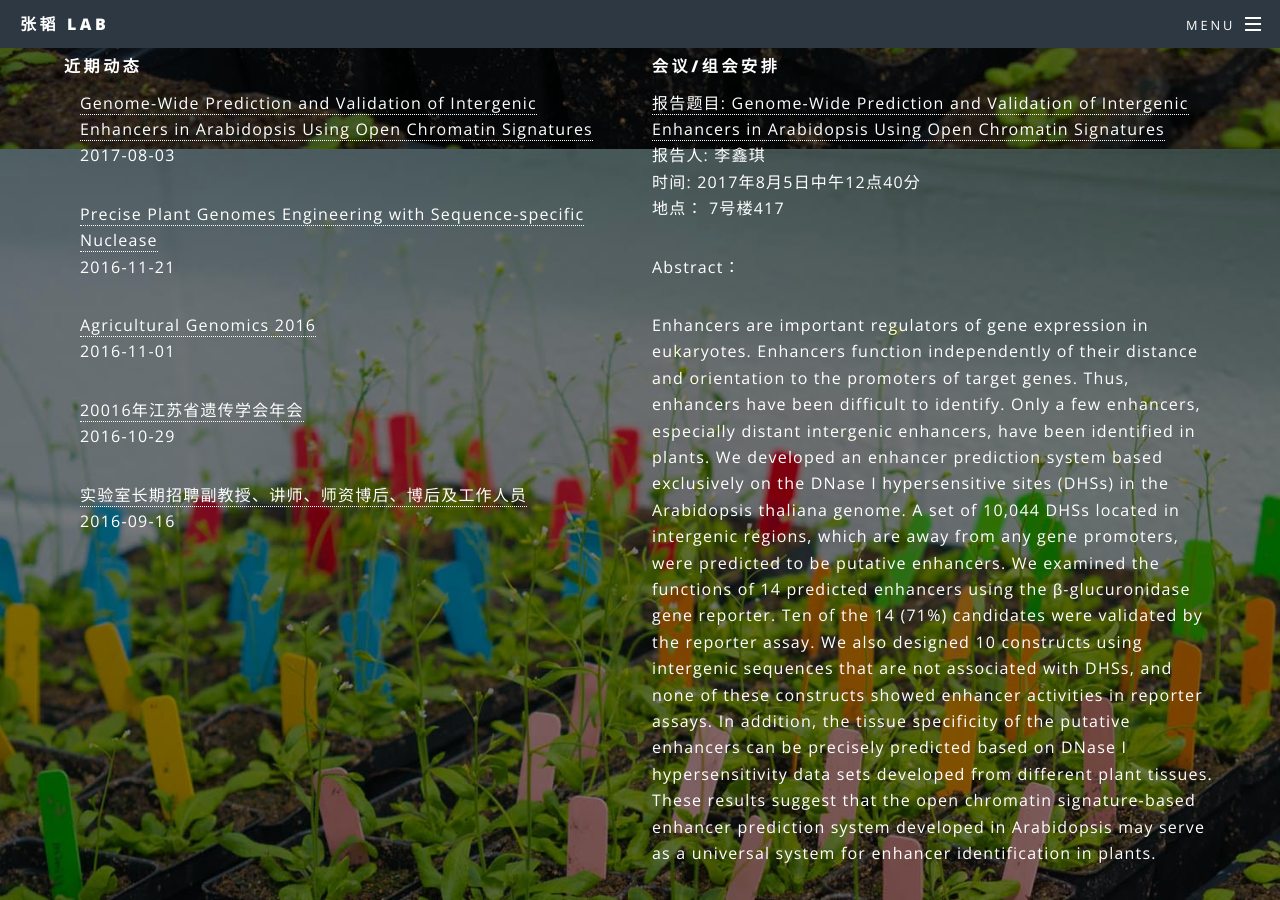
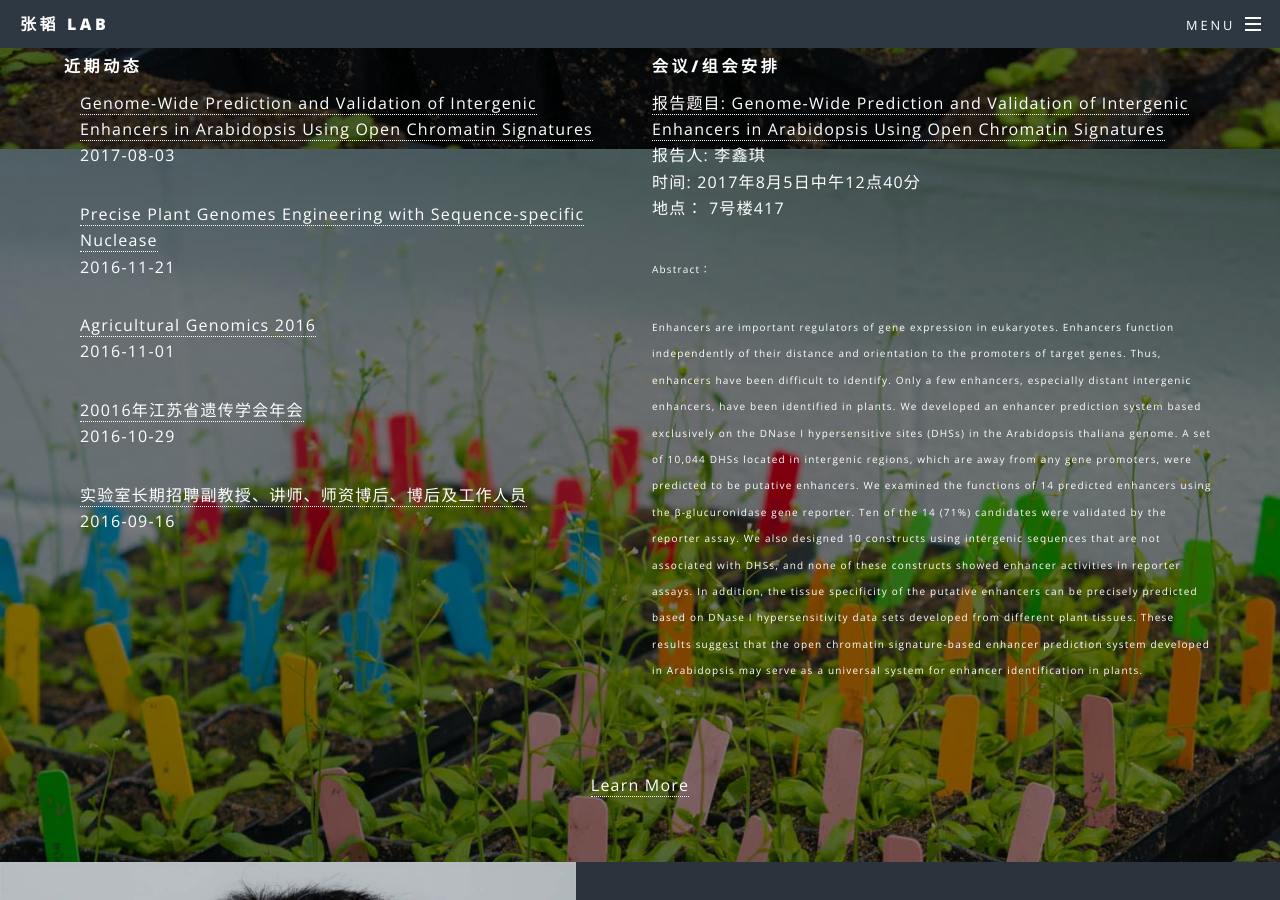
Before and after one commit to zhangtaolab/zhangtaolab.github.io, a Jekyll site: the page built from index.html, in a window 1280 px wide and 900 px high, scrolled down 1771 px. Built offline with Jekyll 4.4.1, drawn with Linux system fonts in a browser that asks for light colours.

Commit message:
font size change

```diff
--- a/index.html
+++ b/index.html
@@ -53,7 +53,7 @@ layout: landing
 									{% for post in site.categories.labmeeting limit:1 %}
 										<p><a href="{{ site.baseurl }}{{ post.url }}"> 报告题目: {{ post.title }} </a> </br> 报告人: {{ post.person }} </br> 时间: {{ post.rtime }} </br> 地点： {{ post.rlocation }}</p>
 										<p>
-											{{ post.content }}
+										<font size="1">	{{ post.content }} </font>
 										<p>
 									{% endfor %}
 								</div>
```
